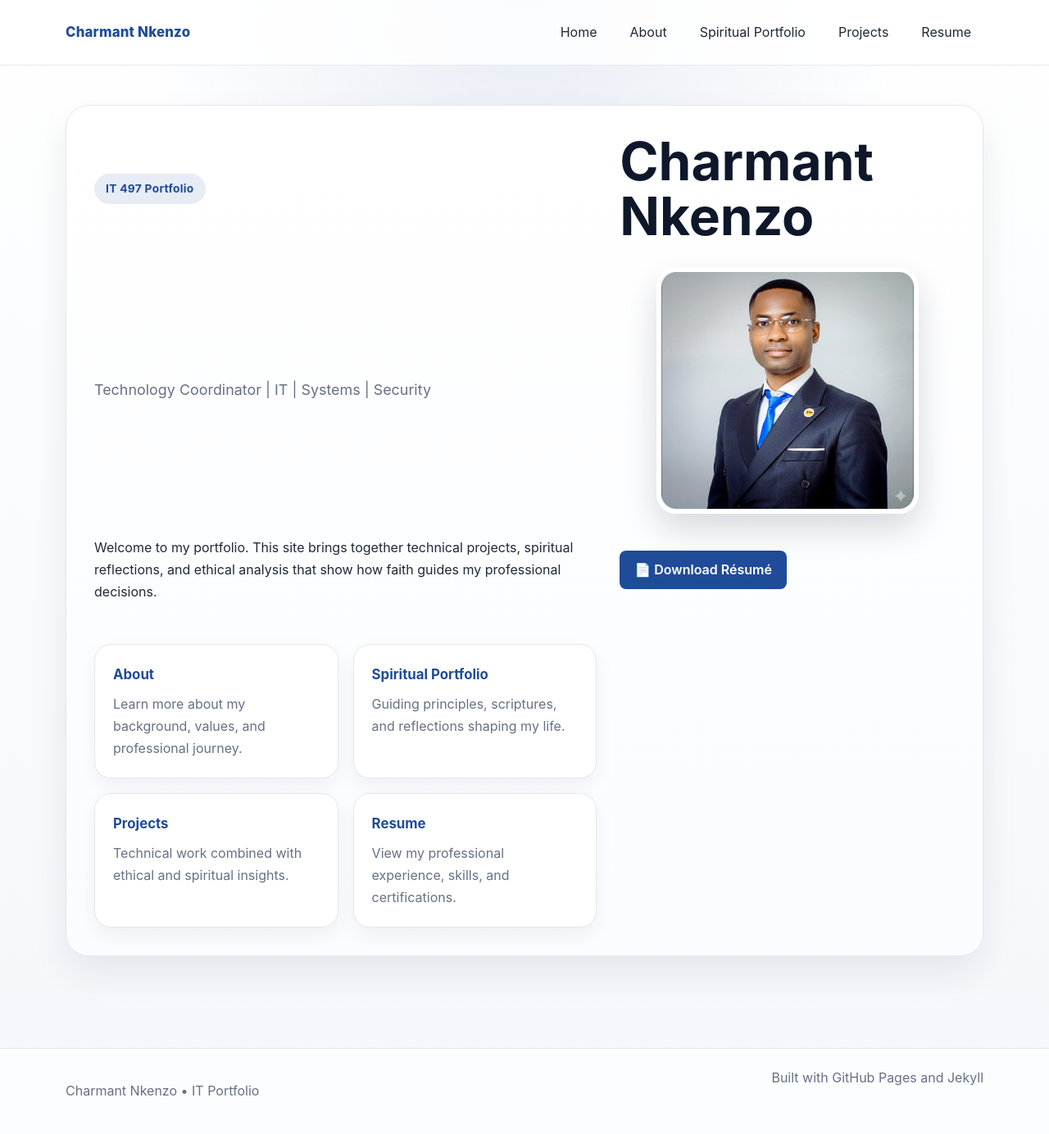
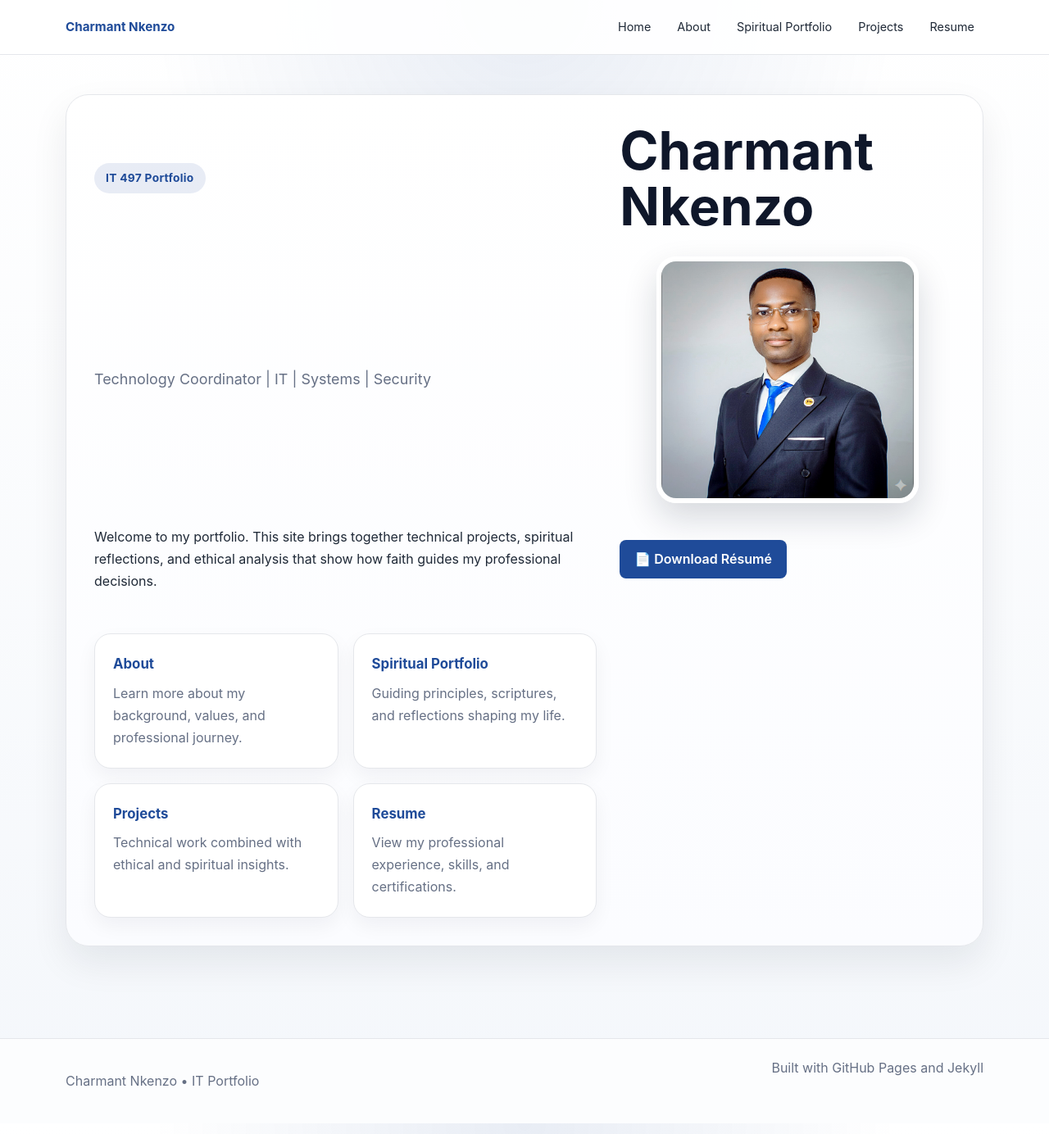
Before and after one commit to guychel20/charmantnkenzo.github.io, a Jekyll site: the page built from index.md, in a window 1280 px wide and 1384 px high. Shown: the whole window at 82% size. Built offline with Jekyll 4.4.1, drawn with Linux system fonts in a browser that asks for light colours; our own code applies the rules of GitHub Pages for plain Markdown files.

Commit message:
Reduce header size and improve UI

```diff
--- a/assets/css/style.css
+++ b/assets/css/style.css
@@ -48,28 +48,28 @@ a:hover {
 }
 
 .site-header {
+  background: rgba(255,255,255,0.9);
+  border-bottom: 1px solid var(--border);
   position: sticky;
   top: 0;
-  z-index: 20;
-  backdrop-filter: blur(14px);
-  background: rgba(255, 255, 255, 0.84);
-  border-bottom: 1px solid rgba(229, 231, 235, 0.9);
+  z-index: 10;
+  padding: 4px 0; /* NEW — reduces height */
 }
 
 .header-inner {
   display: flex;
   align-items: center;
   justify-content: space-between;
-  gap: 16px;
-  padding: 16px 0;
+  gap: 12px;
+  padding: 10px 0; /* smaller than before */
   flex-wrap: wrap;
 }
 
 .brand {
-  font-weight: 800;
-  font-size: 1.05rem;
   color: var(--accent);
-  letter-spacing: 0.2px;
+  text-decoration: none;
+  font-weight: 700;
+  font-size: 0.95rem; /* reduced */
 }
 
 .nav {
@@ -79,12 +79,12 @@ a:hover {
 }
 
 .nav a {
-  padding: 9px 14px;
+  color: var(--text);
+  text-decoration: none;
+  padding: 6px 10px; /* smaller buttons */
   border-radius: 999px;
-  color: var(--text);
   border: 1px solid transparent;
-  background: transparent;
-  transition: 0.2s ease;
+  font-size: 0.9rem; /* smaller text */
 }
 
 .nav a:hover {
```
